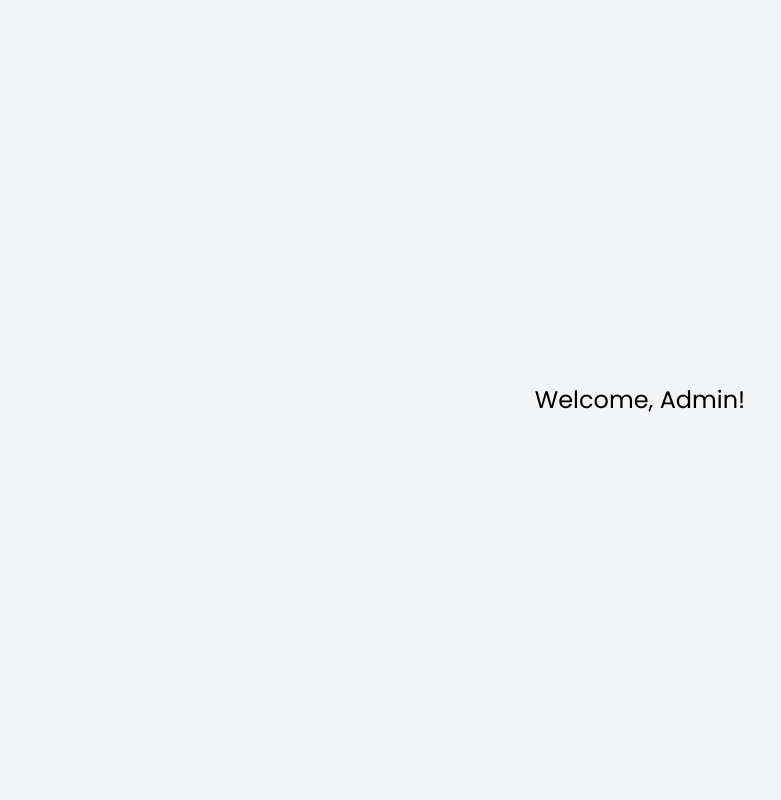
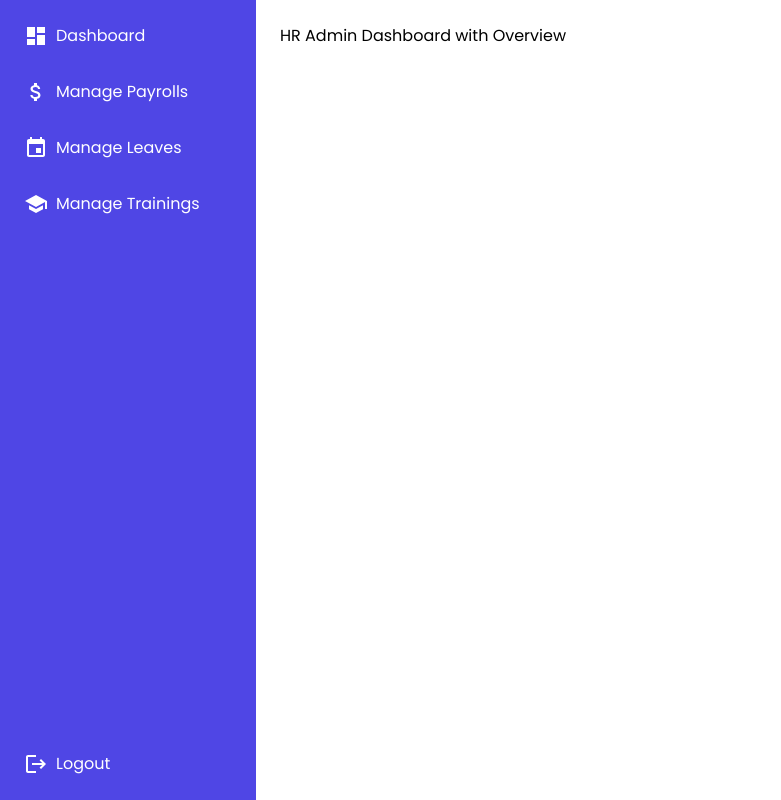
Before and after one commit to Chouikhi-abdallah/HRM-System-ISIMG, a React (Vite) app in the folder frontend/: page /admin in a window 1280 px wide. Shown: the whole page, without its empty margins (0-781 px from the left). Built offline with nearby package versions, Linux system fonts and the light colour scheme.

Commit message:
simple admin Hr frontend just for test

```diff
--- a/frontend/src/pages/Admin.jsx
+++ b/frontend/src/pages/Admin.jsx
@@ -1,9 +1,31 @@
+import  { useState } from 'react';
+import Sidebar from '../components/Sidebar';
+
 function Admin() {
-    return (
-      <div className="flex justify-center items-center min-h-screen bg-gray-100">
-        <h1 className="text-2xl">Welcome, Admin!</h1>
-      </div>
-    );
-  }
+  const [activeContent, setActiveContent] = useState('Dashboard');
+  const userRole = 'HRADMIN';
 
-  export default Admin;
+  const renderContent = () => {
+    switch (activeContent) {
+      case 'Dashboard':
+        return <h1>HR Admin Dashboard with Overview</h1>;
+      case 'Manage Payrolls':
+        return <h1>Manage Payrolls Content</h1>;
+      case 'Manage Leaves':
+        return <h1>Manage Leaves Content</h1>;
+      case 'Manage Trainings':
+        return <h1>Manage Trainings Content</h1>;
+      default:
+        return <h1>HR Admin Dashboard with Overview</h1>;
+    }
+  };
+
+  return (
+    <div className="flex">
+      <Sidebar userRole={userRole} setActiveContent={setActiveContent} />
+      <div className="flex-1 p-6">{renderContent()}</div>
+    </div>
+  );
+}
+
+export default Admin;
```
